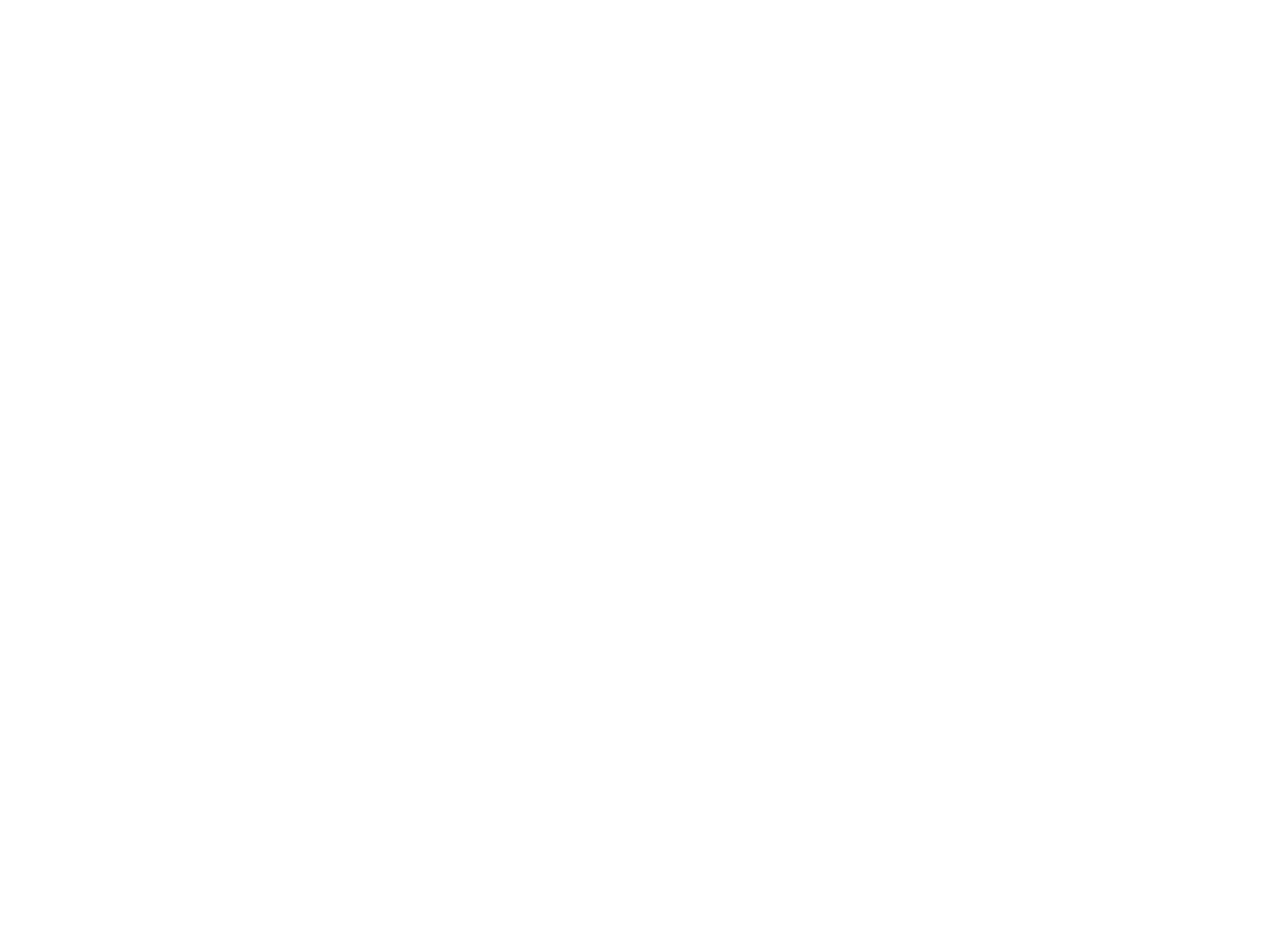
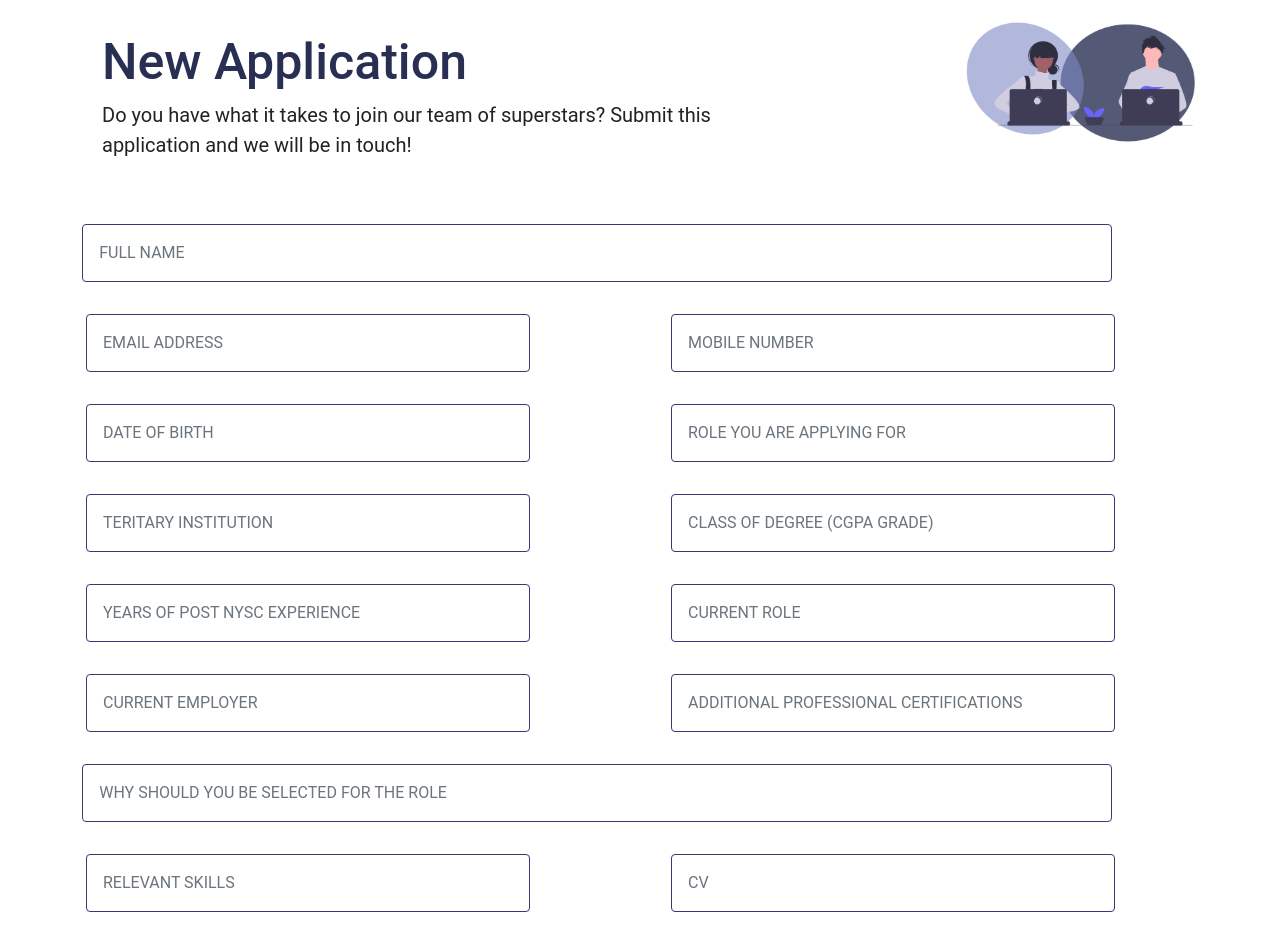
Before and after one commit to phartex/dashboard-project, a React (Create React App) app: page /new-application in a window 1280 px wide. Shown: the top 942 px of the page. Before the commit the page ends 800 px from the top, so only its background shows below. Built offline with nearby package versions, Linux system fonts and the light colour scheme.

Commit message:
new application form

```diff
--- a/src/App.js
+++ b/src/App.js
@@ -1,26 +1,33 @@
-import React from 'react'
-import {link} from 'react-router'
-import './Dash.css'
-import Vacancy from './Vacancy'
-import Portal from './Portal'
-import {BrowserHistory,BrowserRouter,Link,Switch,Route} from 'react-router-dom'
-import SignUp from './SignUp'
+import React from "react";
+import { link } from "react-router";
+import "./Dash.css";
+import Vacancy from "./Vacancy";
+import Portal from "./Portal";
+import NewApplication from "./component/pages/NewApplication";
+import {
+  BrowserHistory,
+  BrowserRouter,
+  Link,
+  Switch,
+  Route
+} from "react-router-dom";
+import SignUp from "./SignUp";
 // import image from './image.png'
 
-const App = () =>{
+const App = () => {
   return (
     <>
       <BrowserRouter>
         {/* <Portal/> */}
         <Switch>
-                    <Route path='/' exact component = {Portal}></Route>
-                    <Route path ='/SignUp' component = {SignUp}></Route>
-                    <Route path ='/Vacancy' component = {Vacancy}></Route>
+          <Route path="/" exact component={Portal}></Route>
+          <Route path="/SignUp" component={SignUp}></Route>
+          <Route path="/Vacancy" component={Vacancy}></Route>
+          <Route path="/new-application" component={NewApplication}></Route>
         </Switch>
       </BrowserRouter>
     </>
-    )
-}
+  );
+};
 
-
-export default App
+export default App;
--- a/src/Dash.css
+++ b/src/Dash.css
@@ -49,27 +49,26 @@
   text-decoration: underline;
 }
 
-form {
-  background-color: #fff;
-  /* box-shadow: 0 1rem 2rem rgba(0, 0, 0, 0.3); */
+.sign-in-form {
   padding: 3em;
   border-radius: 5px;
   margin-top: -2rem;
   margin-left: 2rem;
+  background-color: #fff;
+  box-shadow: 0 1rem 2rem rgba(0, 0, 0, 0.3);
 }
 
-form img {
-  color: #000 !important;
-  background-color: #076032;
-  margin-left: 5rem;
+.sign-in-form img {
+  margin-left: 8rem;
   margin-bottom: 2rem;
+  width: 150px;
 }
 
 .form-header {
   text-align: center;
 }
 
-form:hover {
+.sign-in-form:hover {
   background-color: #fff;
   box-shadow: 0 1rem 2rem rgba(0, 0, 0, 0.3);
   padding: 3em;
@@ -128,6 +127,60 @@
   margin-left: 30px;
   margin-bottom: 1.2rem;
 }
+
+.new-app-header {
+  padding: 2rem;
+}
+
+.new-app-header h1 {
+  color: #292f53;
+  font-size: 50px;
+}
+
+.new-app-header p {
+  font-size: 20px;
+}
+
+.new-app-img img {
+  width: 250px;
+}
+
+.new-app-form {
+  width: 100%;
+}
+
+.new-app-form-field {
+  margin: 1rem;
+  padding: 1rem;
+  border: 1.3px solid #453174;
+}
+
+.new-app-btn {
+  justify-content: center;
+}
+
+.new-app-btn button {
+  background-color: #076032 !important;
+  color: #fff;
+  padding: 1rem;
+  border-radius: 10px;
+  box-shadow: none !important;
+  width: 25%;
+  margin-top: 1rem;
+  margin-bottom: 1rem;
+}
+
+.long-field {
+  width: 88% !important;
+  margin-left: 1.7rem;
+}
+.short-field {
+  width: 80% !important;
+}
+
+.align-end {
+  text-align: end;
+}
 @media (max-width: 576px) {
   body {
     box-shadow: none;
--- a/src/Portal.js
+++ b/src/Portal.js
@@ -17,8 +17,8 @@
       <div className="container main">
         <div className="row main-row">
           <div className=" col-xs-12 col-md-6 col-lg-6">
-            <h1>Join Our Team At</h1>
-            <h1 className="text-success">Sidmach</h1>
+            <h1>Join Our Team </h1>
+            <h1 className="text-success"> At Sidmach</h1>
           </div>
         </div>
         <Row>
@@ -39,8 +39,8 @@
           </Col>
 
           <Col>
-            <form>
-              <img src="img/sidmach-logo.png" alt="" />
+            <form className="sign-in-form">
+              <img src="img/sidmach-logo2.png" alt="" />
               <div className="form-header">
                 <p className="welcome">WELCOME BACK ! LOGIN HERE</p>
               </div>
--- /dev/null
+++ b/src/component/pages/NewApplication.js
@@ -0,0 +1,161 @@
+import React from "react";
+import "../../Dash.css";
+import { Container, Row, Col, Form /*Nav*/ } from "react-bootstrap";
+
+const NewApplication = () => {
+  return (
+    <div>
+      <Container>
+        <Row>
+          <Col sm={8} className="new-app-header">
+            <h1>New Application</h1>
+            <p>
+              Do you have what it takes to join our team of superstars? Submit
+              this application and we will be in touch!
+            </p>
+          </Col>
+          <Col className="align-end">
+            <div className="new-app-img">
+              <img src="img/form-img.png" alt="" />
+            </div>
+          </Col>
+        </Row>
+
+        <Row>
+          <Form className="new-app-form">
+            <Row>
+              {" "}
+              <input
+                type="text"
+                placeholder="FULL NAME"
+                className="form-control new-app-form-field long-field"
+              />
+            </Row>
+
+            <Row>
+              <Col>
+                <input
+                  type="text"
+                  placeholder="EMAIL ADDRESS"
+                  className="form-control new-app-form-field short-field"
+                />
+              </Col>
+
+              <Col>
+                <input
+                  type="text"
+                  placeholder="MOBILE NUMBER"
+                  className="form-control new-app-form-field short-field"
+                />
+              </Col>
+            </Row>
+
+            <Row>
+              <Col>
+                <input
+                  type="text"
+                  placeholder="DATE OF BIRTH"
+                  className="form-control new-app-form-field short-field"
+                />
+              </Col>
+
+              <Col>
+                <input
+                  type="text"
+                  placeholder="ROLE YOU ARE APPLYING FOR"
+                  className="form-control new-app-form-field short-field"
+                />
+              </Col>
+            </Row>
+
+            <Row>
+              <Col>
+                <input
+                  type="text"
+                  placeholder="TERITARY INSTITUTION"
+                  className="form-control new-app-form-field short-field"
+                />
+              </Col>
+
+              <Col>
+                <input
+                  type="text"
+                  placeholder="CLASS OF DEGREE (CGPA GRADE)"
+                  className="form-control new-app-form-field short-field"
+                />
+              </Col>
+            </Row>
+
+            <Row>
+              <Col>
+                <input
+                  type="text"
+                  placeholder="YEARS OF POST NYSC EXPERIENCE"
+                  className="form-control new-app-form-field short-field"
+                />
+              </Col>
+
+              <Col>
+                <input
+                  type="text"
+                  placeholder="CURRENT ROLE"
+                  className="form-control new-app-form-field short-field"
+                />
+              </Col>
+            </Row>
+
+            <Row>
+              <Col>
+                <input
+                  type="text"
+                  placeholder="CURRENT EMPLOYER"
+                  className="form-control new-app-form-field short-field"
+                />
+              </Col>
+
+              <Col>
+                <input
+                  type="text"
+                  placeholder="ADDITIONAL PROFESSIONAL CERTIFICATIONS"
+                  className="form-control new-app-form-field short-field"
+                />
+              </Col>
+            </Row>
+
+            <Row>
+              {" "}
+              <input
+                type="text"
+                placeholder="WHY SHOULD YOU BE SELECTED FOR THE ROLE"
+                className="form-control new-app-form-field long-field"
+              />
+            </Row>
+
+            <Row>
+              <Col>
+                <input
+                  type="text"
+                  placeholder="RELEVANT SKILLS"
+                  className="form-control new-app-form-field short-field"
+                />
+              </Col>
+
+              <Col>
+                <input
+                  type="text"
+                  placeholder="CV"
+                  className="form-control new-app-form-field short-field"
+                />
+              </Col>
+            </Row>
+            <Row className="new-app-btn">
+              <button className="col-xs-12">SUBMIT</button>
+            </Row>
+          </Form>
+        </Row>
+      </Container>
+    </div>
+  );
+};
+
+export default NewApplication;
```
Also changed, not shown: src/SignUp.js (+37 -54 lines), public/img/form-img.png (added), public/img/sidmach-logo2.png (added). Lines whose indentation alone changed are shown as unchanged.
